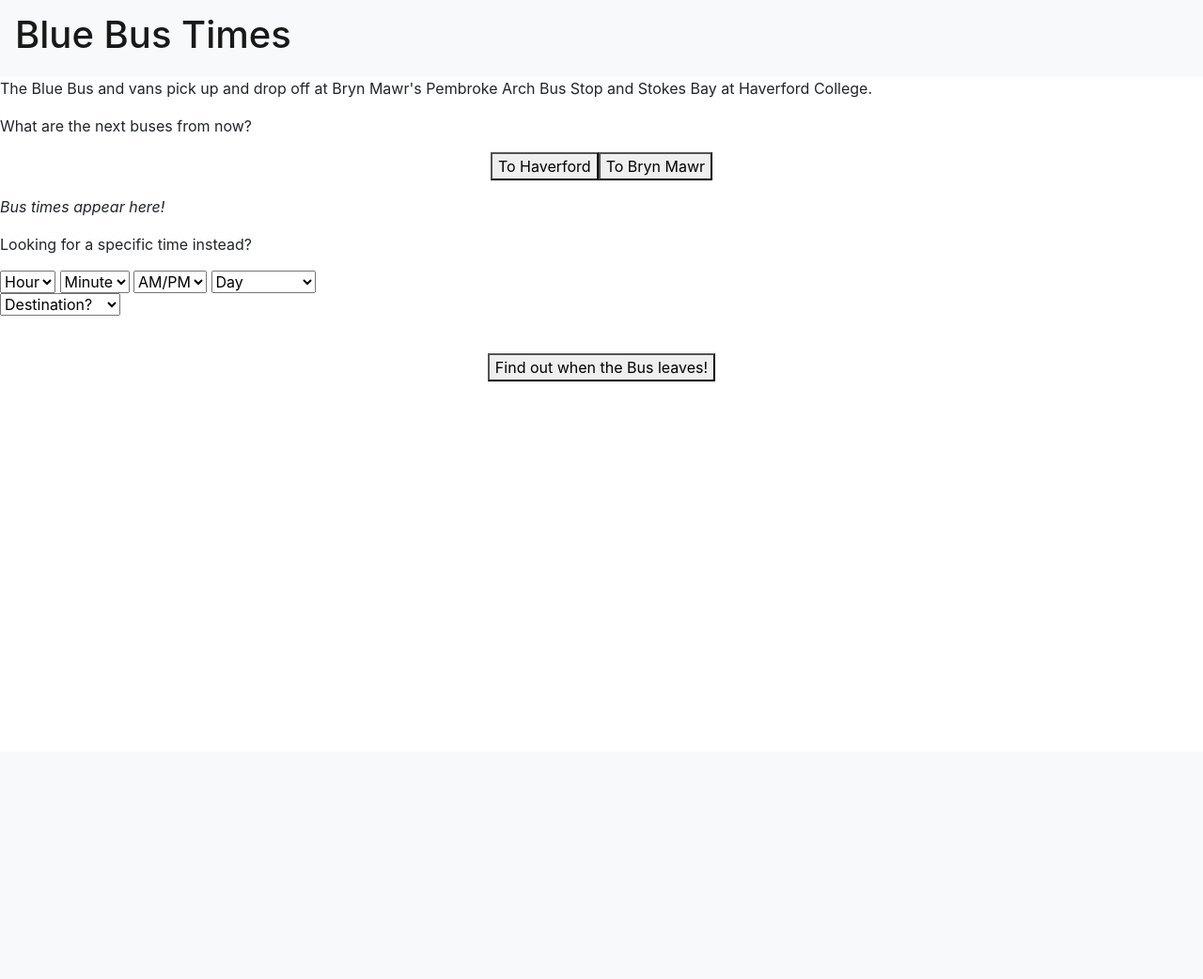
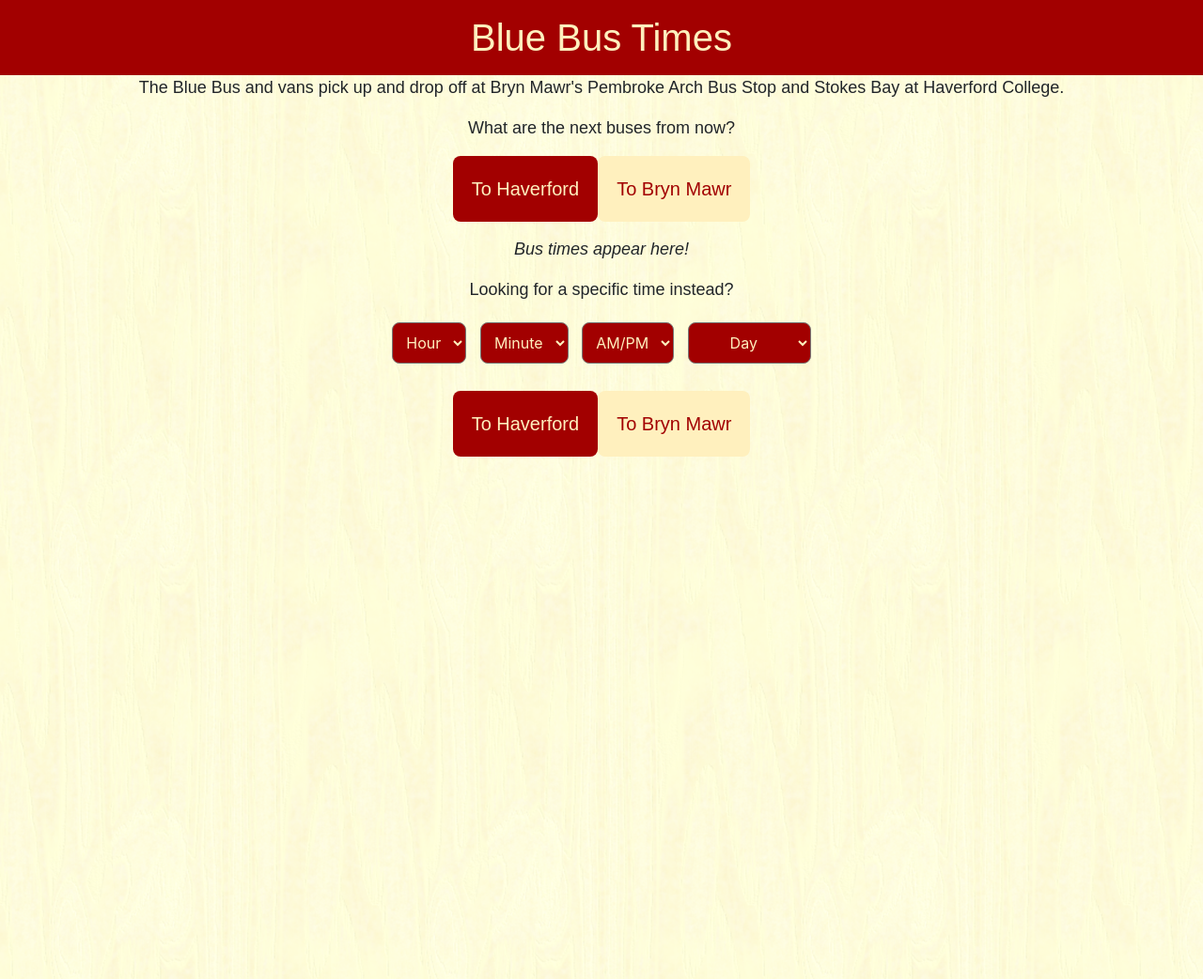
Before and after one commit to ishtiaque06/blue_bus_schedule, a Flask app: page / in a window 1280 px wide. Shown: the whole page at 94% size. Before the commit the page ends 406 px from the top, so only its background shows below. Run offline with Flask 2, Linux system fonts and the light colour scheme; some libraries are stand-ins or nearby versions.

Commit message:
The server handles custom input times from the users with the help of future_time.js and launch_server.py. index.html has two buttons for wherever the user is going, coupled with their CSS styles.

```diff
--- a/csv_parser.py
+++ b/csv_parser.py
@@ -11,9 +11,9 @@
     #loops through the input file
     for line in initial:
         #This block fixes the headings for Saturday night and Sunday.
-        if line == "BrynMawrtoHaverford,HaverfordtoBrynMawr\r\n":
-        	line = "LeaveBrynMawr,LeaveHaverford\n"
-        if line == "LeavesBMC,LeavesSuburbanSquare,LeavesHCSouthLotBusStop,LeavesStokes,LeavesSuburbanSquare\r\n":
+        if line == "BrynMawrtoHaverford,HaverfordtoBrynMawr\n":
+            line = "LeaveBrynMawr,LeaveHaverford\n"
+        if line == "LeavesBMC,LeavesSuburbanSquare,LeavesHCSouthLotBusStop,LeavesStokes,LeavesSuburbanSquare\n":
             line = "LeaveBrynMawr,LeaveSuburbanSquare,LeaveHCSouthLotBusStop,LeaveHaverford,LeaveSuburbanSquare\n"
 
         if ',' not in line: #If the line doesn't contain a comma, it's a title
--- a/csv_schedules/SaturdayDaytime.csv
+++ b/csv_schedules/SaturdayDaytime.csv
@@ -1,4 +1,4 @@
-LeavesBMC,LeavesSuburbanSquare,LeavesHCSouthLotBusStop,LeavesStokes,LeavesSuburbanSquare
+LeaveBrynMawr,LeaveSuburbanSquare,LeaveHCSouthLotBusStop,LeaveHaverford,LeaveSuburbanSquare
 10:00 AM, , ,11:00 AM,
 11:15 AM,11:25 AM,11:35 AM,11:40 AM,11:50 AM
 12:15 PM,12:25 PM,12:35 PM,12:40 PM,12:50 PM
--- a/csv_schedules/SaturdayNight.csv
+++ b/csv_schedules/SaturdayNight.csv
@@ -1,4 +1,4 @@
-BrynMawrtoHaverford,HaverfordtoBrynMawr
+LeaveBrynMawr,LeaveHaverford
 5:00 PM,5:15 PM
 5:30 PM,5:45 PM
 6:00 PM,6:15 PM
--- a/csv_schedules/Sunday.csv
+++ b/csv_schedules/Sunday.csv
@@ -1,4 +1,4 @@
-BrynMawrtoHaverford,HaverfordtoBrynMawr
+LeaveBrynMawr,LeaveHaverford
 9:30 AM,9:45 AM
 10:15 AM,10:45 AM
 11:30 AM,11:45 AM
--- a/input_bus_to_BMC.py
+++ b/input_bus_to_BMC.py
@@ -14,7 +14,7 @@
     input_time = str(timestring.Date((string.split(","))[0]))
     input_time = datetime.datetime.strptime(input_time, '%Y-%m-%d %H:%M:%S')
 
-    next_buses = "Buses to Bryn Mawr before and after %s.\n"%(string)
+    next_buses = "Buses to Bryn Mawr before and after %s:\n"%(string)
 
     for time_dict in time_dict_list:
         time_before_2hrs = input_time - datetime.timedelta(hours=1.5) #the point before the next 3 buses
--- a/input_bus_to_HC.py
+++ b/input_bus_to_HC.py
@@ -14,7 +14,7 @@
     input_time = str(timestring.Date((string.split(","))[0]))
     input_time = datetime.datetime.strptime(input_time, '%Y-%m-%d %H:%M:%S')
 
-    next_buses = "Buses to Haverford before and after %s.\n"%(string)
+    next_buses = "Buses to Haverford before and after %s:\n"%(string)
 
     for time_dict in time_dict_list:
         time_before_2hrs = input_time - datetime.timedelta(hours=1.5) #the point before the next 3 buses
--- a/launch_server.py
+++ b/launch_server.py
@@ -5,6 +5,7 @@
 from bus_to_HC import *
 from bus_to_BMC import *
 from input_bus_to_HC import *
+from input_bus_to_BMC import *
 
 #initialize flask instance
 app = Flask(__name__)
@@ -14,29 +15,47 @@
 def index():
 	return render_template('index.html')
 
-#Pushes bus times to site
+#This sends next bus times from Bryn Mawr to Haverford
 @app.route('/to_Haverford')
 def to_Haverford():
 	print "Debugging at Haverford"
 	times = bus_to_HC()
-
+	print times
 	return json.dumps(times)
 
+#This sends the next bus times from Haverford to Bryn Mawr
 @app.route('/to_Bryn_Mawr')
 def to_Bryn_Mawr():
 	print "Debugging at Bryn Mawr"
 	times = bus_to_BMC()
-
 	return json.dumps(times)
 
+'''
+The following two functions' dumps for some reason get treated as
+plain texts including quotes and '\n' characters by the
+AJAX POST request so after the js file receives the response
+further string trimming has to be done to make it look good for
+the website.
+'''
+#This sends the bus times based on a certain time of the week from HC to BMC
 @app.route('/time_to_Haverford', methods = ["POST"])
 def time_to_Haverford():
 	print "Debugging future time from Bryn Mawr to Haverford"
 	if request.method == 'POST':
 		print "Here I am with POST!"
-		time = request.data
+		time = request.data.replace('"', '')
 		result = input_bus_to_HC(time)
-		print result
+		return json.dumps(result)
+
+#This sends the bus times based on a certain time of the week from HC to BMC
+@app.route('/time_to_BrynMawr', methods = ["POST"])
+def time_to_BrynMawr():
+	print "Debugging future time from Haverford to Bryn Mawr"
+	if request.method == 'POST':
+		print "Here I am with POST!"
+		time = request.data.replace('"', '')
+		result = input_bus_to_BMC(time)
+		return json.dumps(result)
 
 @app.errorhandler(404)
 def page_not_found(e):
--- a/static/css/main.css
+++ b/static/css/main.css
@@ -35,7 +35,7 @@
     background: #b3d4fc;
     text-shadow: none;
 
-
+}
 /*
  * A better looking default horizontal rule
  */
@@ -127,7 +127,7 @@
     text-align: center;
 }
 
-.option-toHaverford {
+.option-toHaverford, #time-to-Haverford {
     background-color: #a20000;
     border: none;
     color: #fff0be;
@@ -167,8 +167,31 @@
   right: 0;
 }
 
+#time-to-Haverford span {
+  cursor: pointer;
+  display: inline-block;
+  position: relative;
+  transition: 0.5s;
+}
 
-.option-toBrynMawr {
+#time-to-Haverford span:after {
+  content: '\00bb';
+  position: absolute;
+  opacity: 0;
+  top: 0;
+  right: -20px;
+  transition: 0.5s;
+}
+
+#time-to-Haverford:hover span {
+  padding-right: 25px;
+}
+
+#time-to-Haverford:hover span:after {
+  opacity: 1;
+  right: 0;
+}
+.option-toBrynMawr, #time-to-BrynMawr {
     background-color: #fff0be;
     border: none;
     color: #a20000;
@@ -208,6 +231,31 @@
   right: 0;
 }
 
+#time-to-BrynMawr span {
+  cursor: pointer;
+  display: inline-block;
+  position: relative;
+  transition: 0.5s;
+}
+
+#time-to-BrynMawr span:after {
+  content: '\00bb';
+  position: absolute;
+  opacity: 0;
+  top: 0;
+  right: -20px;
+  transition: 0.5s;
+}
+
+#time-to-BrynMawr:hover span {
+  padding-right: 25px;
+}
+
+#time-to-BrynMawr:hover span:after {
+  opacity: 1;
+  right: 0;
+}
+
 .navbar {
   background: #A20000!important;
   height: 80px;
@@ -223,6 +271,10 @@
 
 #toDestination {
   white-space: pre-line;
+}
+
+#future-times {
+  white-space: pre-wrap;
 }
 
 .select-time {
--- a/static/js/toBrynMawr.js
+++ b/static/js/toBrynMawr.js
@@ -1,10 +1,10 @@
-/*This function puts in a request for fetching parsed data
+/*This function puts in a GET request for fetching parsed data
 from the server to represent on the site*/
 
 $(function() {
               $('button.option-toBrynMawr').bind('click', function() {
                 $.getJSON('/to_Bryn_Mawr', function(response) {
-                  $("p#toDestination").text(response);
+                	$("p#toDestination").text(response);
                 });
                 return false;
               });
--- a/templates/index.html
+++ b/templates/index.html
@@ -64,8 +64,8 @@
             </select>
             <select id="minute">
                 <option>Minute</option>
-                <option>0</option>
-                <option>5</option>
+                <option>00</option>
+                <option>05</option>
                 <option>10</option>
                 <option>15</option>
                 <option>20</option>
@@ -93,16 +93,12 @@
                 <option>Sunday</option>
             </select>
             <br>
-            <p>
-            <select id="direction">
-                <option>Destination?</option>
-                <option>To Haverford</option>
-                <option>To Bryn Mawr</option>
-            </select>
         </div>
         <br>
-        <div style="text-align: center">
-            <button id="calculate-time">Find out when the Bus leaves!</button>
+        <div class="text-center">
+            <div class = "btn-group">
+                <button id = "time-to-Haverford"><span>To Haverford</span></button>
+                <button id = "time-to-BrynMawr"><span>To Bryn Mawr</span></button>
         </div>
         <p id="future-times">
         <!--scripts!-->
@@ -118,6 +114,7 @@
         <script src="../static/js/main.js"></script>
         <script src="../static/js/toHaverford.js"></script>
         <script src="../static/js/toBrynMawr.js"></script>
+        <script src="../static/js/future_time.js"></script>
 
         <!-- Google Analytics: change UA-XXXXX-Y to be your site's ID. -->
         <script>
```
Also changed, not shown: input_time_csv.py (+2 -5 lines), static/js/future_time.js (+36 -14 lines).
